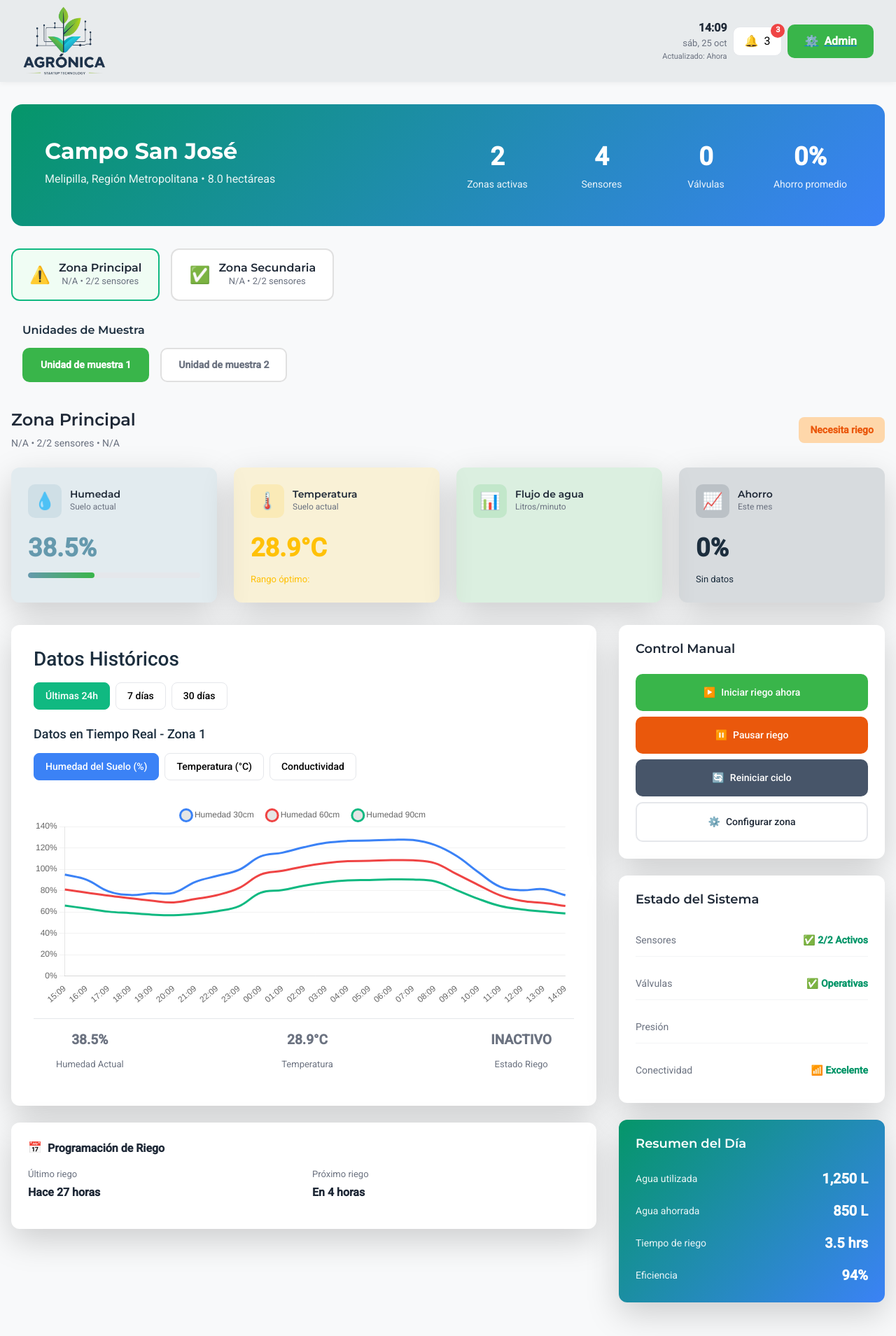
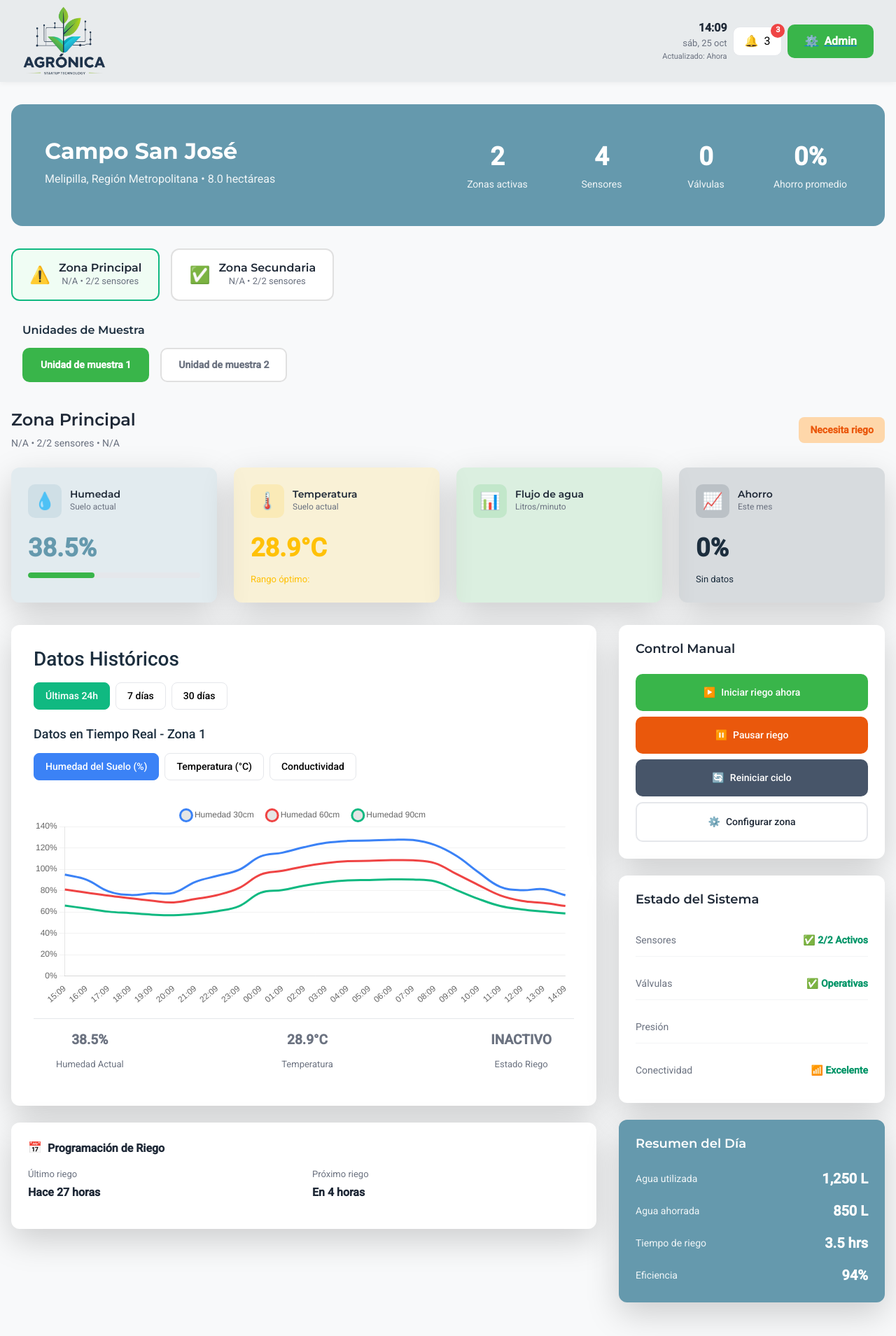
Before and after one commit to DrojasFrontend/agronica-app, a Next.js app: page / in a window 1280 px wide. Shown: the whole page at 70% size. Built offline with nearby package versions, Linux system fonts and the light colour scheme.

Commit message:
style: eliminar gradientes y usar colores sólidos
- Campo banner: gradiente → color sólido #6599ad
- Barra de progreso: gradiente → color sólido #39B54A
- Summary card: gradiente → color sólido #6599ad
- Mantener paleta de colores corporativa consistente

```diff
--- a/styles/globals.css
+++ b/styles/globals.css
@@ -127,7 +127,7 @@ body {
 
 /* Campo Info Banner */
 .campo-banner {
-	background: linear-gradient(135deg, #059669 0%, #3b82f6 100%);
+	background: #6599ad;
 	color: white;
 	border-radius: 16px;
 	margin: 2rem auto;
@@ -329,7 +329,7 @@ body {
 
 .metric-progress-bar {
 	height: 100%;
-	background: linear-gradient(90deg, #6599ad 0%, #39B54A 100%);
+	background: #39B54A;
 	border-radius: 4px;
 	transition: width 0.5s;
 }
@@ -522,7 +522,7 @@ body {
 
 /* Summary Card */
 .summary-card {
-	background: linear-gradient(135deg, #059669 0%, #3b82f6 100%);
+	background: #6599ad;
 	color: white;
 	border-radius: 12px;
 	padding: 1.5rem;
```
